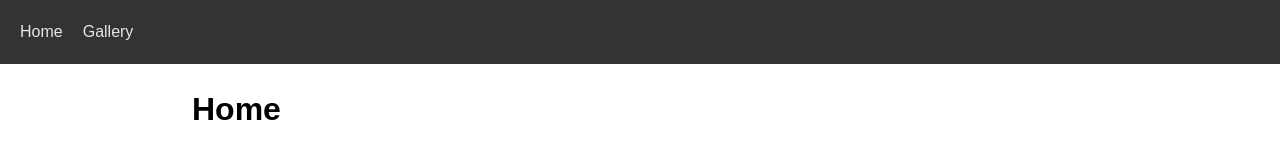
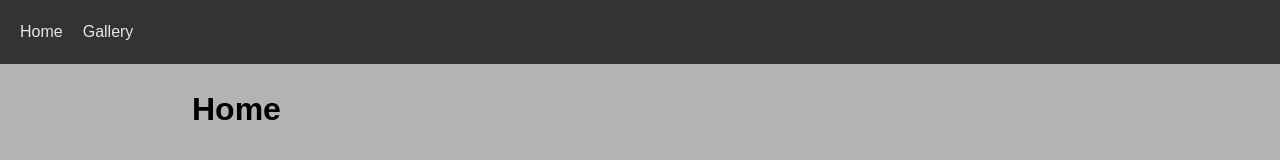
Before and after one commit to mastapegs/pagan-blanchette-family, a Gatsby site: page / in a window 1280 px wide. Built offline with nearby package versions, Linux system fonts and the light colour scheme; Gatsby itself is replaced by a stand-in of ours.

Commit message:
grant light grey background

```diff
--- a/src/components/layout.css
+++ b/src/components/layout.css
@@ -2,6 +2,7 @@ body {
   margin: 0;
   padding: 0;
   font: 16px/1.5 sans-serif;
+  background: hsl(0, 0%, 70%);
 }
 
 ul {
```
